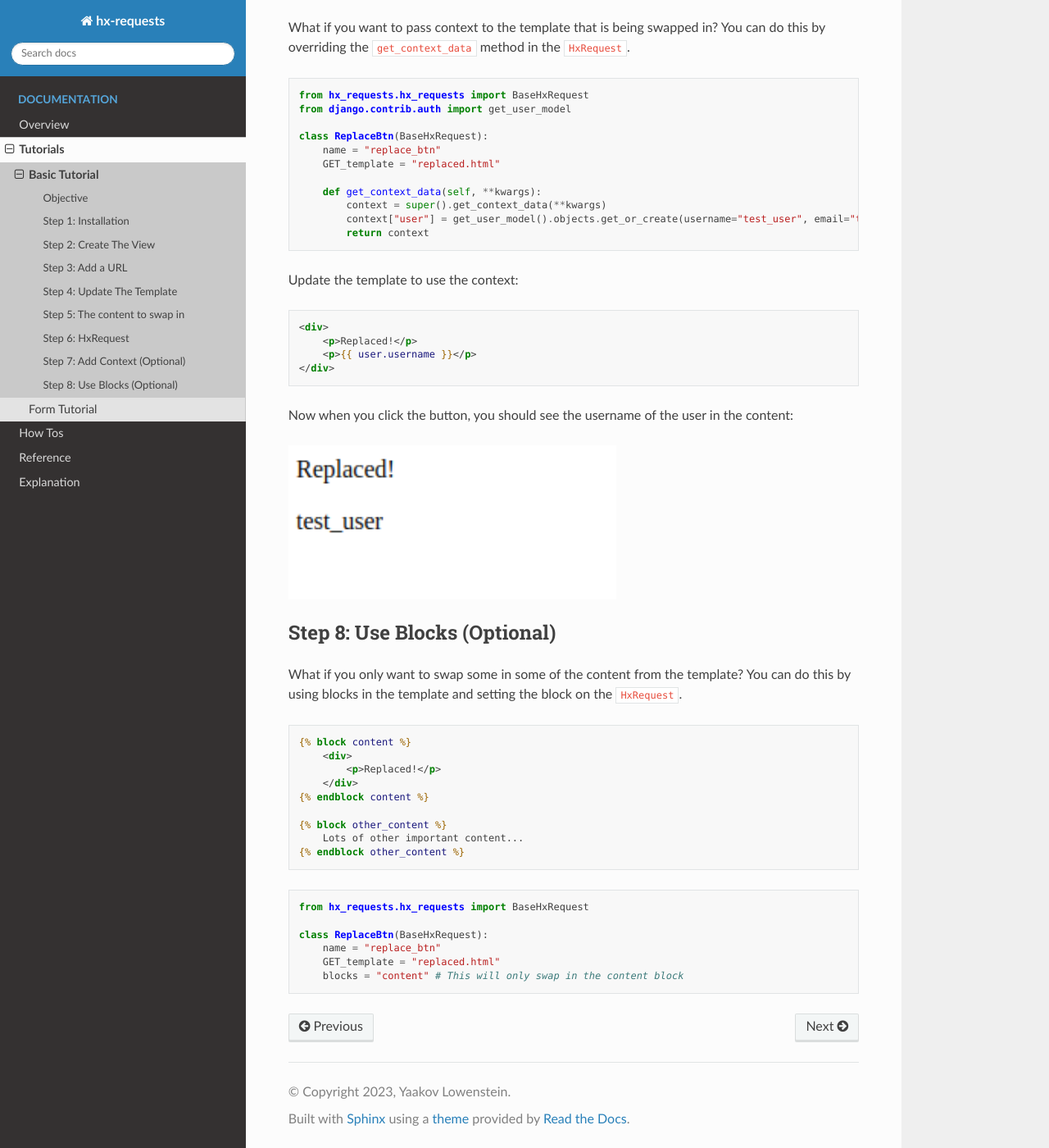
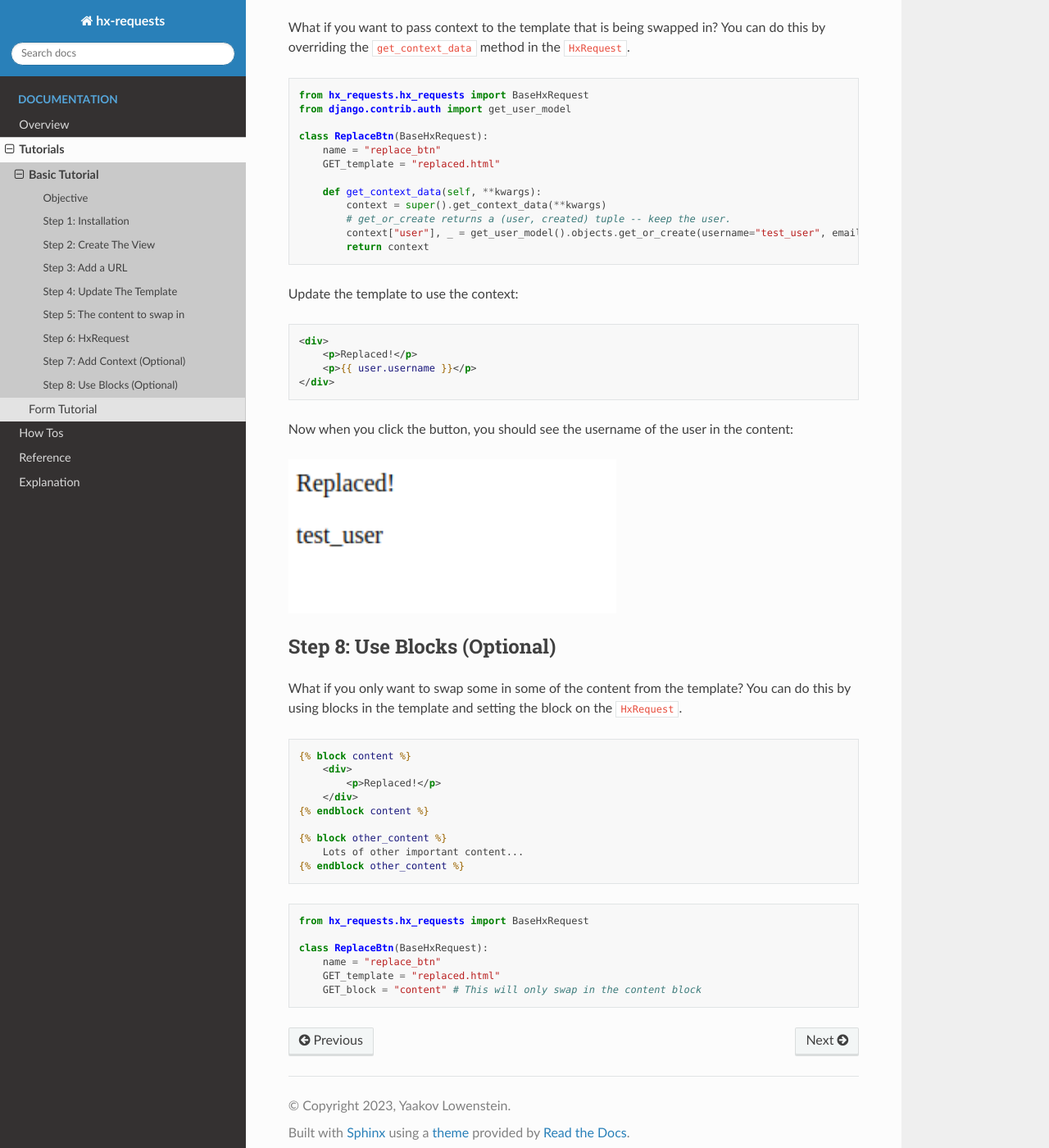
Before and after one commit to yaakovLowenstein/hx-requests, a Sphinx documentation site: the page built from docs/tutorials/basic_tutorial.rst, in a window 1280 px wide and 1400 px high, scrolled down 3153 px. Shown: the whole window at 82% size. Built offline with Sphinx 7.4.7 and the Read the Docs theme 3.1.0, drawn with Linux system fonts in a browser that asks for light colours; pages that are not in the unit, such as notebooks, are missing from menus.

Commit message:
docs: fix basic tutorial block attribute and get_or_create tuple
- `blocks = "content"` is not an attribute; the block attribute is GET_block.
- get_or_create returns a (user, created) tuple, so context["user"] held the
  tuple and {{ user.username }} rendered nothing -- unpack the user.

Co-Authored-By: Claude Fable 5 <noreply@anthropic.com>

```diff
--- a/docs/tutorials/basic_tutorial.rst
+++ b/docs/tutorials/basic_tutorial.rst
@@ -158,7 +158,8 @@ What if you want to pass context to the template that is being swapped in? You c
 
         def get_context_data(self, **kwargs):
             context = super().get_context_data(**kwargs)
-            context["user"] = get_user_model().objects.get_or_create(username="test_user", email="test@test.com")
+            # get_or_create returns a (user, created) tuple -- keep the user.
+            context["user"], _ = get_user_model().objects.get_or_create(username="test_user", email="test@test.com")
             return context
 
 
@@ -201,4 +202,4 @@ What if you only want to swap some in some of the content from the template? You
         class ReplaceBtn(BaseHxRequest):
             name = "replace_btn"
             GET_template = "replaced.html"
-            blocks = "content" # This will only swap in the content block
+            GET_block = "content" # This will only swap in the content block
```
